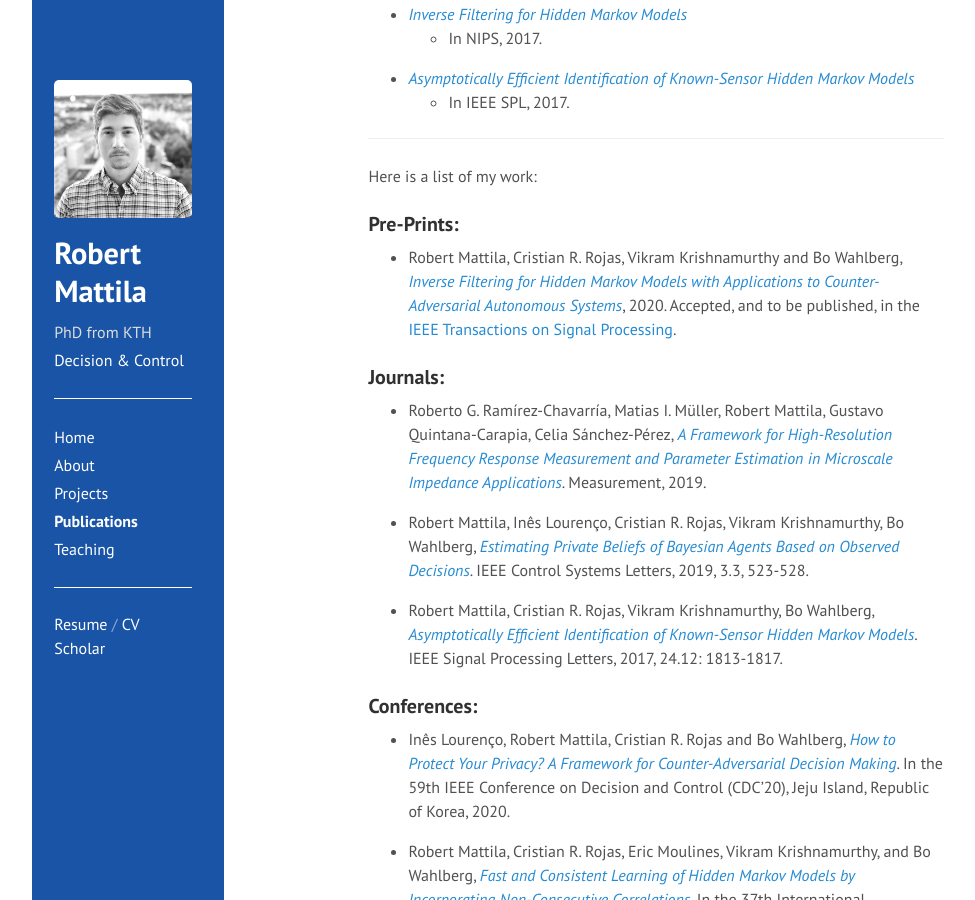
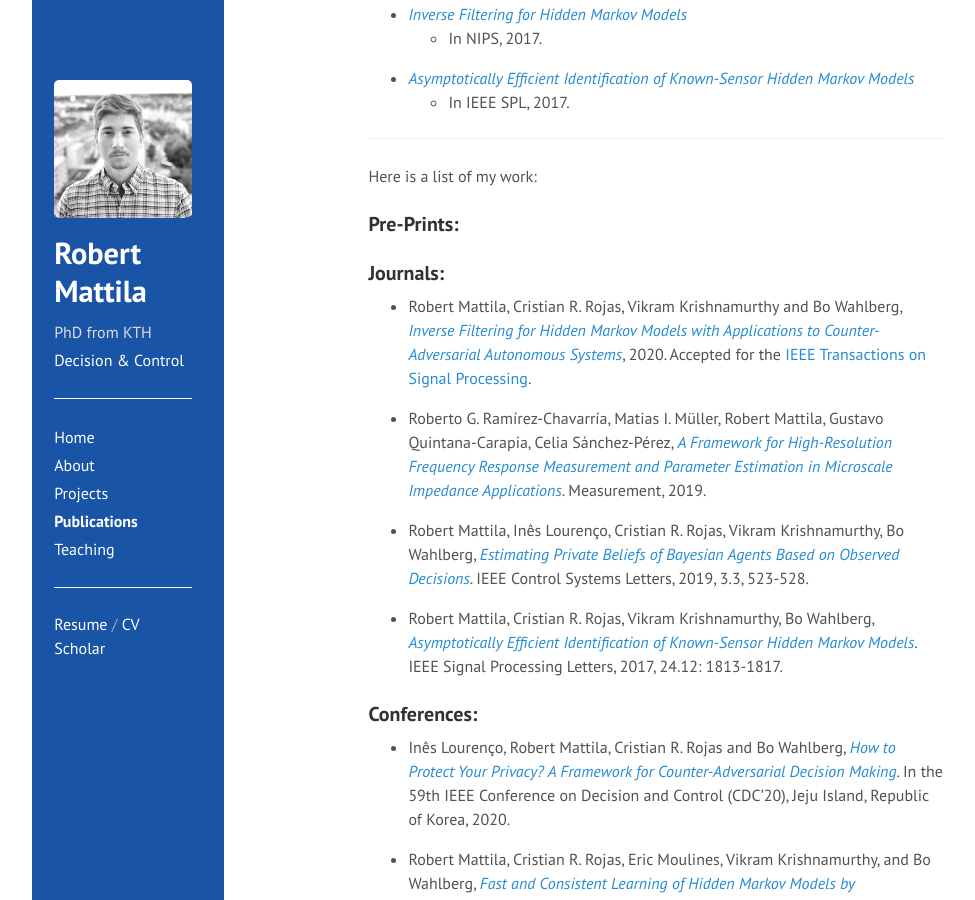
Before and after one commit to rmattila/rmattila.github.io, a Jekyll site: the page built from publications.md, in a window 1280 px wide and 900 px high, scrolled down 343 px. Shown: the whole window, without its empty margins (70-1045 px from the left). Built offline with Jekyll 4.4.1, drawn with Linux system fonts in a browser that asks for light colours; comment, search, counter and statistics services are not loaded.

Commit message:
move TSP from preprints

```diff
--- a/publications.md
+++ b/publications.md
@@ -30,13 +30,14 @@ Here is a list of my work:
 
 ### Pre-Prints:
 
+
+### Journals:
+
 * Robert Mattila, Cristian R. Rojas, Vikram Krishnamurthy and Bo Wahlberg, *[Inverse
   Filtering for Hidden Markov Models with Applications to Counter-Adversarial Autonomous
-Systems](https://arxiv.org/pdf/2001.11809.pdf)*, 2020. Accepted, and to be published, in the
-[IEEE Transactions on Signal
+Systems](https://arxiv.org/pdf/2001.11809.pdf)*, 2020. Accepted for the [IEEE Transactions
+on Signal
 Processing](https://signalprocessingsociety.org/publications-resources/ieee-transactions-signal-processing).
-
-### Journals:
 
 * Roberto G. Ramírez-Chavarría, Matias I. Müller, Robert Mattila, Gustavo
   Quintana-Carapia, Celia Sánchez-Pérez, [*A Framework for High-Resolution Frequency
```
